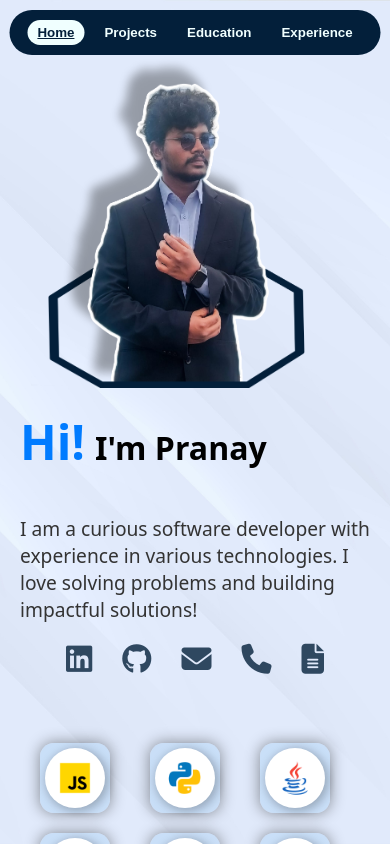
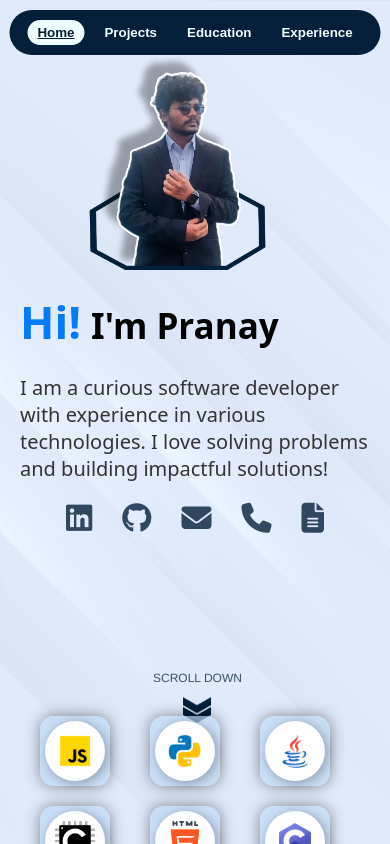
Before and after one commit to pkinnera07/Pranay-Resume-Portfolio, a Vue app: page / in a window 390 px wide. Shown: the top 844 px of the page. Built offline with nearby package versions, Linux system fonts and the light colour scheme.

Commit message:
adding scroll option for movile view

```diff
--- a/src/App.vue
+++ b/src/App.vue
@@ -36,7 +36,15 @@
         </div>
         <contact></contact>
       </div>
-
+      <!--scroll down arrow for mobile view-->
+      <div class="arrow_container">
+          <p>
+        <div class="chevron"></div>
+        <div class="chevron"></div>
+        <div class="chevron"></div>
+        <span class="text">Scroll down</span>
+          </p>
+      </div>
       <!-- Static Content Section -->
       <div class="content-section">
         <!-- Load the relevant section component statically without transition -->
@@ -105,7 +113,9 @@ export default {
   overflow-x: hidden;
   overflow-y: hidden;
 }
-
+.arrow_container{
+  visibility: hidden;
+}
 /* Floating options at the top */
 .floating-options {
   display: flex;
@@ -150,7 +160,8 @@ button.active {
 .main-content {
   display: flex;
   margin-top: 30px;
-  padding: 50px;
+  padding-top: 50px;
+  padding-left: 30px;
   flex-direction: row; /* Default layout with horizontal rows */
   width: 100%;
   height: 100%;
@@ -162,11 +173,11 @@ button.active {
 .profile-section {
   display: flex;
   flex-direction: column;
-  align-items: center;
-  justify-content: flex-start; /* Align profile content to the top */
+  align-items:center;
+  justify-content:flex-start; /* Align profile content to the top */
   text-align: left;
-  width: 30%; /* Occupy 30% of the width */
-  height: 80vh; /* Limit the height */
+  width: 30vw; /* Occupy 30% of the width */
+  height: auto; /* Limit the height */
   z-index: 5; /* Keep it above other content */
 }
 
@@ -180,19 +191,19 @@ button.active {
 }
 
 .hi-text {
-  font-size: 3rem;
+  font-size: 45px;
   color: #007bff;
   margin-right: 10px;
 }
 
 .name-text {
-  font-size: 2rem;
+  font-size: 35px;
   color: black;
 }
 
 .about-me {
-  margin-top: 20px;
-  font-size: 1.2rem;
+  margin-top: 0px;
+  font-size:20px;
   color: #333;
 }
 
@@ -203,20 +214,20 @@ button.active {
   overflow-y: auto; /* Allow scrolling in the content section */
   align-items: center;
   padding: 10px;
-  width: 65%; /* Occupy 60% of the width */
+  width: 65vw; /* Occupy 60% of the width */
   height: 80vh; /* Limit the height */
   box-sizing: border-box;
 }
 
 /* Profile Picture */
 .profile-pic-container {
-  height: 40vh;
+  height:220px;
   margin-right: 30px;
 }
 
 .profile-pic {
-  width: 100%;
-  height: 100%;
+  width: auto;
+  height: 220px;
 }
 
 /* Mobile responsiveness */
@@ -229,10 +240,89 @@ button.active {
     flex-direction: column; /* Stack profile and content sections vertically */
     padding: 20px; /* Add some padding for mobile */
   }
+  .arrow_container{
+    visibility:visible;
+    position: relative;
+    width: 24px;
+    height: 24px;
+    margin:30px;
+    align-self: center;
+  }
+  .chevron {
+    position: absolute;
+    width: 28px;
+    height: 8px;
+    opacity: 0;
+    transform: scale3d(0.5, 0.5, 0.5);
+    animation: move 3s ease-out infinite;
+  }
+  .chevron:before,
+  .chevron:after {
+    content: ' ';
+    position: absolute;
+    top: 0;
+    height: 100%;
+    width: 51%;
+    background: rgba(3, 31, 58, 1);
+  }
 
+  .chevron:before {
+    left: 0;
+    transform: skew(0deg, 30deg);
+  }
+
+  .chevron:after {
+    right: 0;
+    width: 50%;
+    transform: skew(0deg, -30deg);
+  }
+  .chevron:first-child {
+    animation: move 3s ease-out 1s infinite;
+  }
+
+  .chevron:nth-child(2) {
+    animation: move 3s ease-out 2s infinite;
+  }
+  .text {
+    display: block;
+    margin-top: 75px;
+    margin-left: -30px;
+    font-family: "Helvetica Neue", "Helvetica", Arial, sans-serif;
+    font-size: 12px;
+    color: rgba(3, 31, 58, 1);
+    text-transform: uppercase;
+    white-space: nowrap;
+    opacity: 0.5;
+    animation: pulse 2s linear alternate infinite;
+  }
+
+  @keyframes pulse {
+  to {
+      opacity: 1;
+    }
+  }
+  @keyframes move {
+    25% {
+      opacity: 1;
+
+    }
+    33% {
+      opacity: 1;
+      transform: translateY(30px);
+    }
+    67% {
+      opacity: 1;
+      transform: translateY(40px);
+    }
+    100% {
+      opacity: 0;
+      transform: translateY(55px) scale3d(0.5, 0.5, 0.5);
+    }
+  }
   /* Profile section */
   .profile-section {
-    position: relative;
+    flex-grow: 1;
+    justify-content: space-between;
     width: fit-content;
     height: auto; /* Allow the height to adjust */
     margin-bottom: 30px; /* Add some space between profile and content */
@@ -240,6 +330,7 @@ button.active {
 
   /* Content section */
   .content-section {
+    margin-top: 30px;
     width: 100%; /* Occupy the full width */
     height: auto; /* Allow the height to adjust */
   }
```
Also changed, not shown: 7 other files (tests, documents, lock files or other folders).
